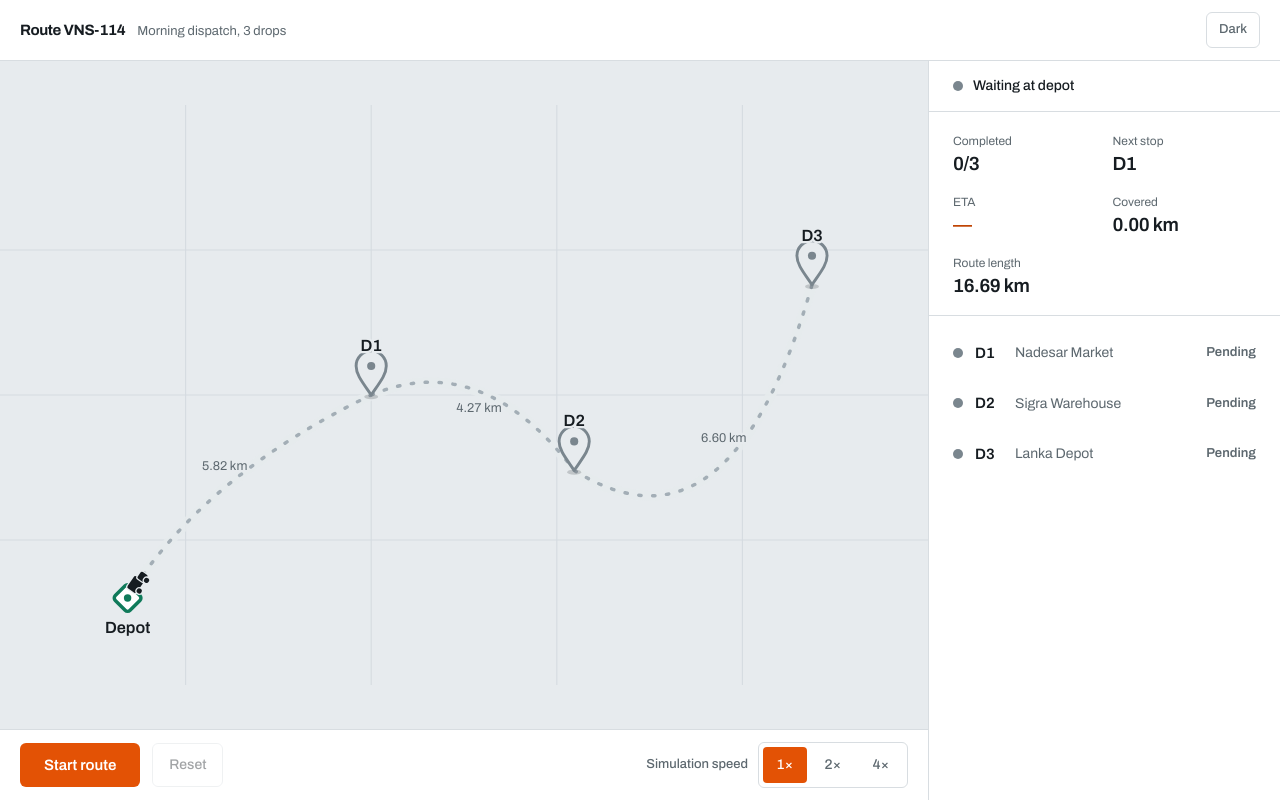
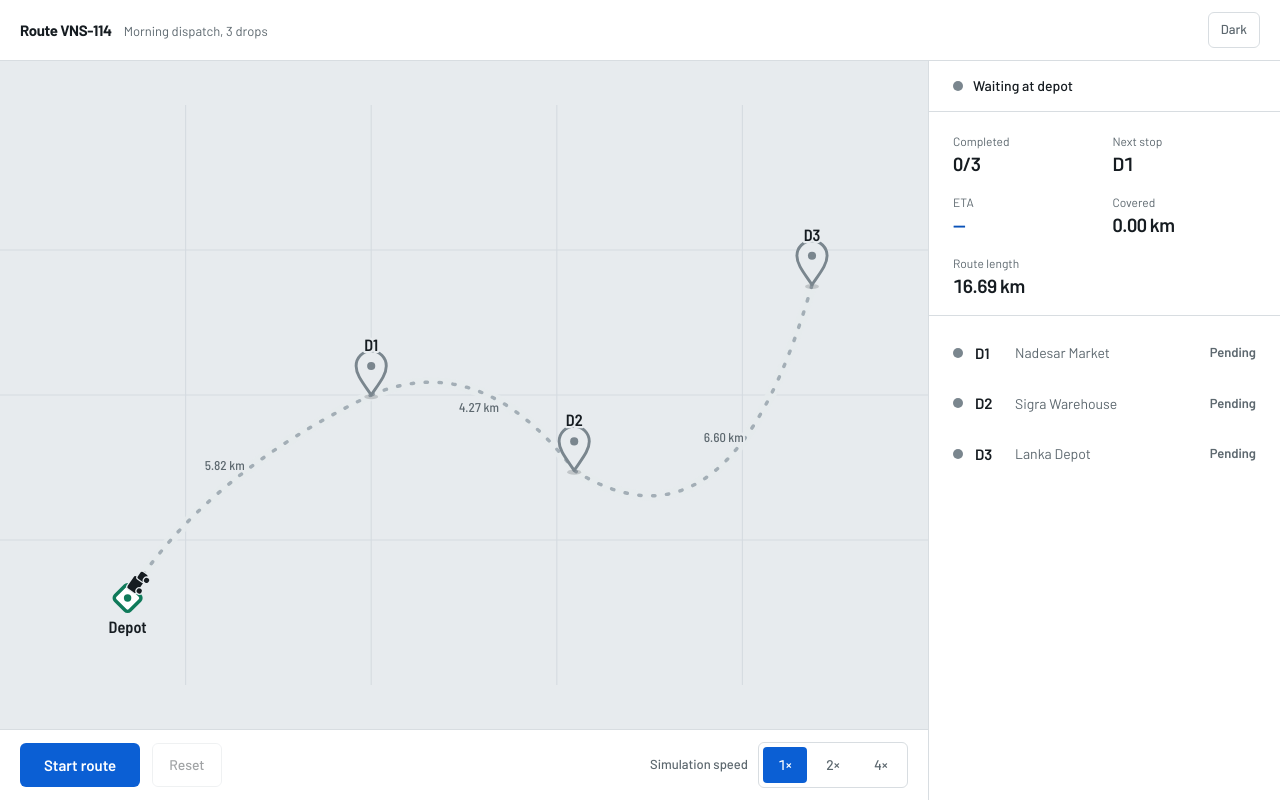
Before and after one commit to Ahmad-Zia10/Truck-Route-Visualizer, a React (Vite) app: page / in a window 1280 px wide. Built offline with nearby package versions, Linux system fonts and the light colour scheme.

Commit message:
feat: update .gitignore file

```diff
--- a/index.html
+++ b/index.html
@@ -7,7 +7,7 @@
     <link rel="preconnect" href="https://fonts.googleapis.com" />
     <link rel="preconnect" href="https://fonts.gstatic.com" crossorigin />
     <link
-      href="https://fonts.googleapis.com/css2?family=Archivo:wght@400;500;600;700&display=swap"
+      href="https://fonts.googleapis.com/css2?family=Barlow:wght@400;500;600;700&family=Barlow+Semi+Condensed:wght@500;600&display=swap"
       rel="stylesheet"
     />
   </head>
--- a/src/index.css
+++ b/src/index.css
@@ -37,9 +37,12 @@
 
   --truck: #161c21;
 
-  --accent: #e35205; /* high-vis orange, fills */
-  --accent-ink: #c04504; /* same hue darkened for text — 4.93:1 on panel */
-  --on-accent: #ffffff; /* text on an accent fill — 4.24:1, large/bold only */
+  /* Chrome, not meaning. The accent drives buttons, focus and selection; the
+   * three status hues above are independent of it, so a change of chrome never
+   * changes what a colour on the map means. */
+  --accent: #0b5fd4; /* signal blue, fills — 5.83:1 on panel */
+  --accent-ink: #0a52b8; /* the same hue as text — 7.21:1 on panel */
+  --on-accent: #ffffff; /* text on an accent fill — 5.83:1 */
 }
 
 /* Dark is composed, not inverted: on a dark map the pending pin has to move
@@ -64,9 +67,9 @@
 
   --truck: #e6eaed;
 
-  --accent: #ff6b1a;
-  --accent-ink: #ff8642; /* 8.29:1 on panel */
-  --on-accent: #161c21;
+  --accent: #4d9bff; /* 6.17:1 on panel */
+  --accent-ink: #6fb0ff; /* 7.73:1 on panel */
+  --on-accent: #161c21; /* 6.09:1 */
 }
 
 html {
@@ -81,13 +84,23 @@ body {
   margin: 0;
   background: var(--surface);
   color: var(--text);
-  font-family: Archivo, ui-sans-serif, system-ui, sans-serif;
+  /* Barlow is drawn from the grotesques used on public signage, so it reads as
+   * equipment rather than as a document. */
+  font-family: Barlow, ui-sans-serif, system-ui, sans-serif;
   -webkit-font-smoothing: antialiased;
 }
 
 /* Live numbers use tabular figures so the readouts don't jitter as they tick. */
 .tnum {
   font-variant-numeric: tabular-nums;
+}
+
+/* Map lettering takes the condensed cut, the way signage and chart labels do —
+ * it holds its ground against the route without taking much of it. SVG text
+ * does not inherit the body stack reliably, so it is set here explicitly. */
+svg text {
+  font-family: 'Barlow Semi Condensed', Barlow, ui-sans-serif, system-ui,
+    sans-serif;
 }
 
 :focus-visible {
```
Also changed, not shown: 1 other file (tests, documents, lock files or other folders).
